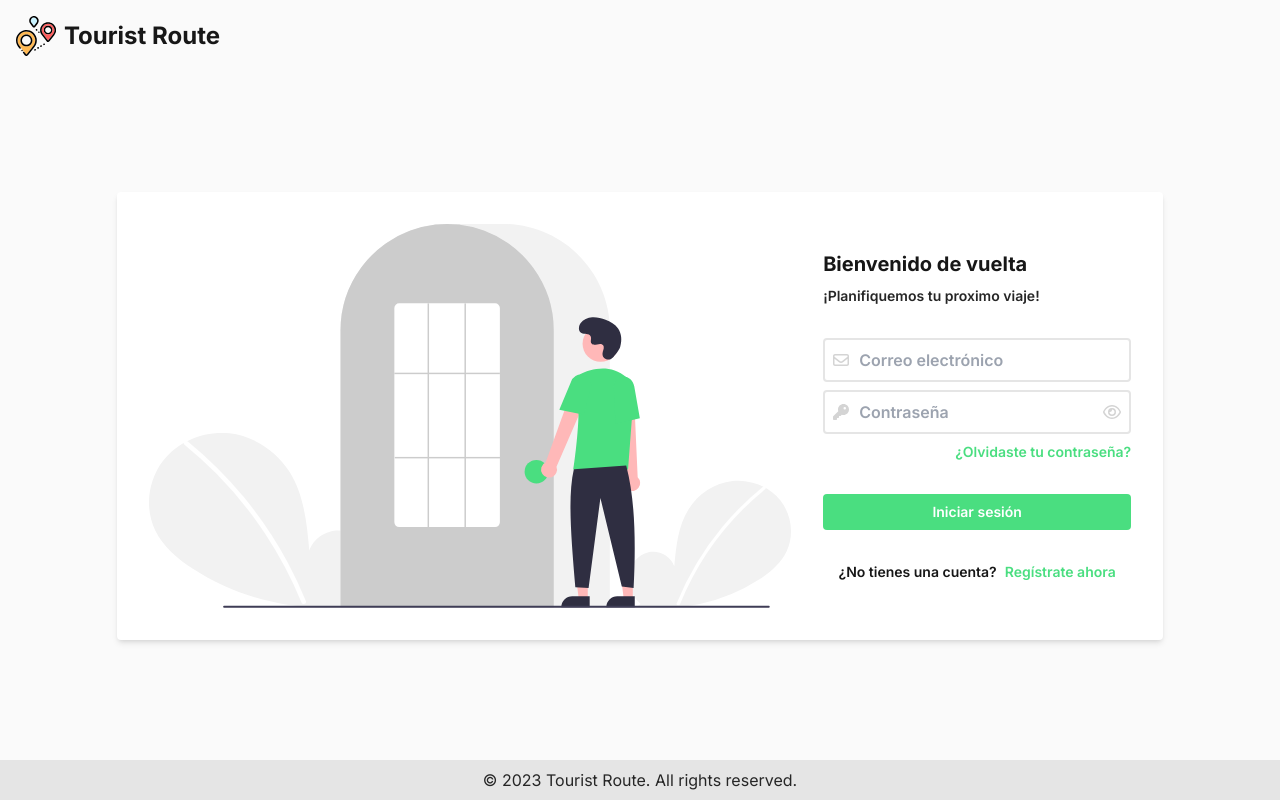
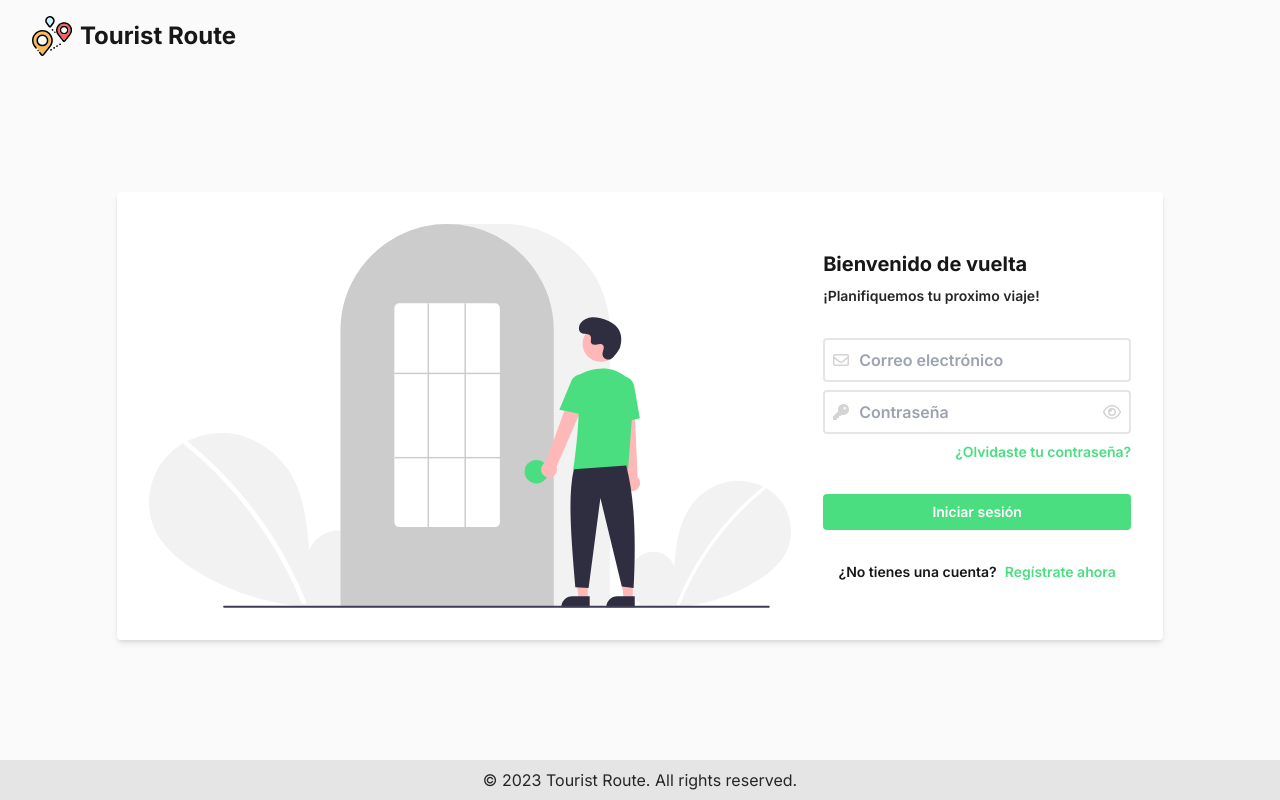
Before and after one commit to No-Country/c11-27-t-node-react, a React (Vite) app in the folder client/: page /auth in a window 1280 px wide. Built offline with nearby package versions, Linux system fonts and the light colour scheme; no server answers.

Commit message:
fix: 💄 minor ui change

```diff
--- a/client/src/components/Ui/Header.jsx
+++ b/client/src/components/Ui/Header.jsx
@@ -19,7 +19,7 @@ const Header = ({ pageType }) => {
 
   if (pageType === "auth") {
     return (
-      <header className="sticky top-0 z-50 flex items-center justify-start bg-neutral-50 p-4">
+      <header className="sticky top-0 z-50 flex items-center justify-start bg-neutral-50 p-4 lg:px-8">
         <Link to="/" className="flex items-center gap-2">
           <img
             src={Logo}
@@ -32,7 +32,7 @@ const Header = ({ pageType }) => {
     );
   } else if (pageType === "loggedin") {
     return (
-      <header className="sticky top-0 z-50 flex items-center justify-between bg-neutral-50 p-4">
+      <header className="sticky top-0 z-50 flex items-center justify-between bg-neutral-50 p-4 lg:px-8">
         <div>
           <Link to="/" className="flex items-center gap-2">
             <img
@@ -75,7 +75,7 @@ const Header = ({ pageType }) => {
     );
   } else {
     return (
-      <header className="sticky top-0 z-50 flex items-center justify-between bg-neutral-50 p-4">
+      <header className="sticky top-0 z-50 flex items-center justify-between bg-neutral-50 p-4 lg:px-8">
         <div>
           <Link to="/" className="flex items-center gap-2">
             <img
```
